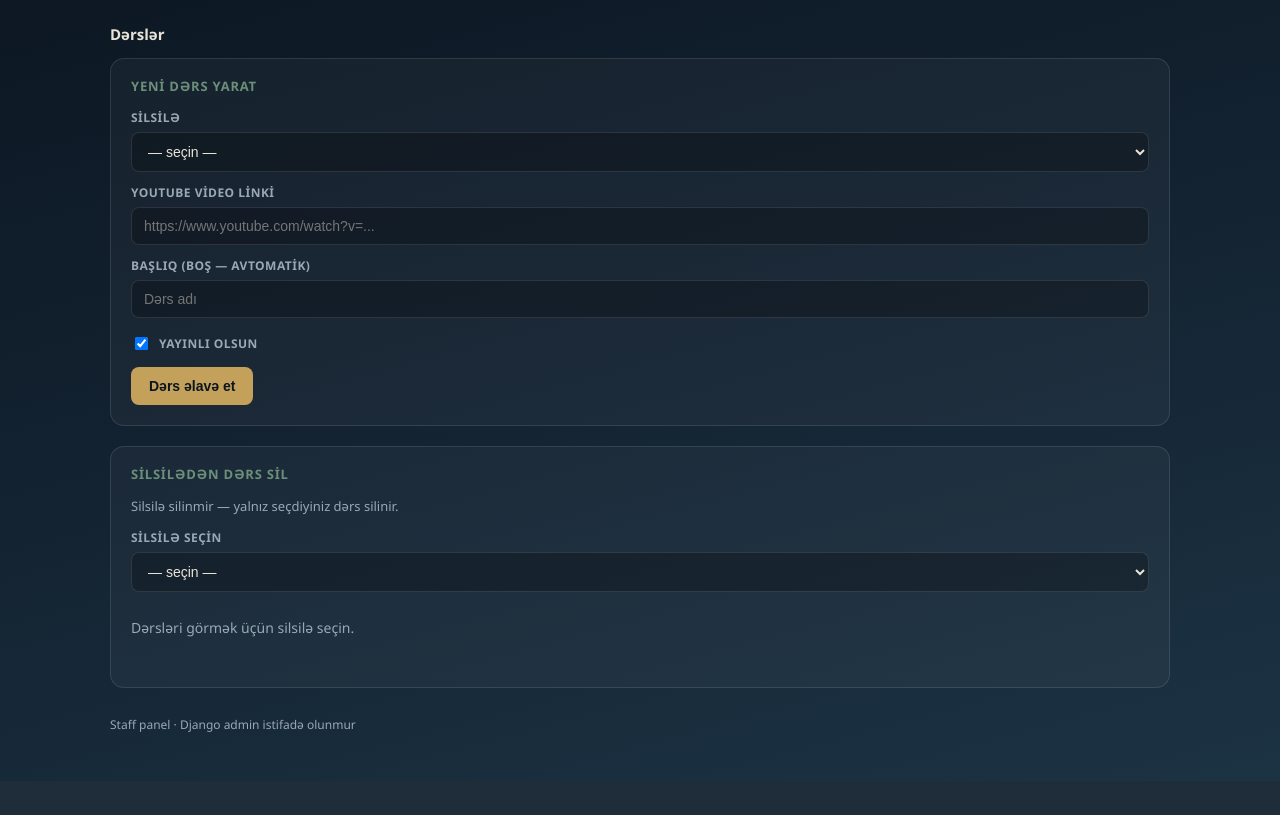
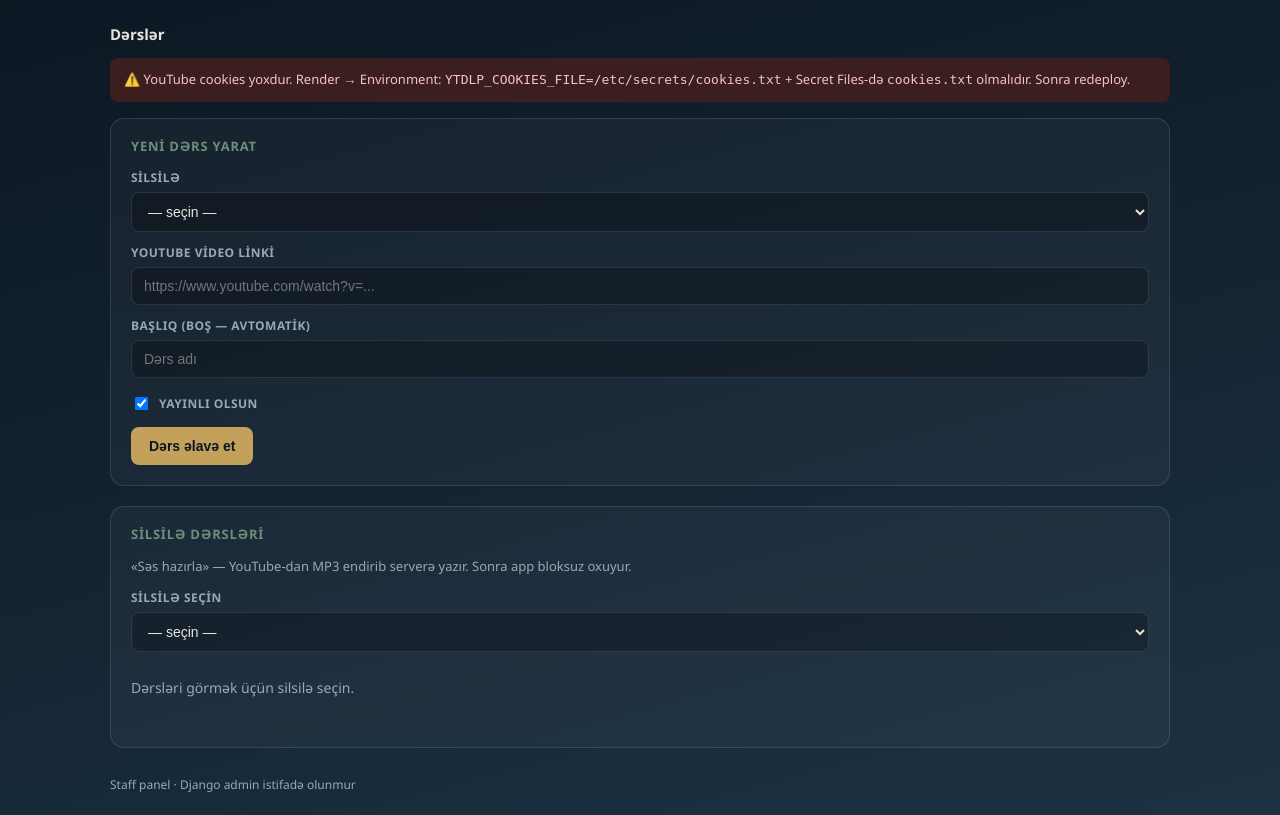
Before and after one commit to kamandaragasafli/siratul-elm, a Django app: page /panel/lessons/ in a window 1280 px wide. Shown: the part 106-921 px from the top of the page. Before the commit the page ends 838 px from the top, so only its background shows below. Run offline with Django 5.2, Linux system fonts and the light colour scheme; the visitor is signed in with stand-in values (Sample User, id 1); data that the repository does not hold is empty.

Commit message:
feat: panel Səs hazırla button + cookies status
Co-authored-by: Cursor <cursoragent@cursor.com>

```diff
--- a/api/dashboard.py
+++ b/api/dashboard.py
@@ -649,6 +649,32 @@ def panel_channels(request):
     return render(request, 'api/panel/channels.html', ctx)
 
 
+def _handle_prepare_lesson_audio(request):
+    from .audio import ensure_audio_file
+    from .ytdlp_opts import cookies_file_path
+
+    lesson_id = (request.POST.get('lesson_id') or '').strip()
+    if not lesson_id.isdigit():
+        return 'Dərs seçilməyib.'
+    lesson = VideoLesson.objects.select_related('series').filter(pk=lesson_id).first()
+    if not lesson:
+        return 'Dərs tapılmadı.'
+
+    cookie_path = cookies_file_path()
+    if not cookie_path:
+        return (
+            'YouTube cookies yoxdur. Render → Environment → '
+            'YTDLP_COOKIES_FILE=/etc/secrets/cookies.txt və Secret File əlavə edin.'
+        )
+
+    ok, err = ensure_audio_file(lesson)
+    if ok:
+        messages.success(request, f'«{lesson.title}» — səs hazırdır.')
+        request._redirect_series_id = lesson.series_id
+        return None
+    return err or 'Səs hazırlanmadı.'
+
+
 @staff_member_required
 @require_http_methods(['GET', 'POST'])
 def panel_lessons(request):
@@ -668,6 +694,13 @@ def panel_lessons(request):
                 if sid:
                     return redirect(f'/panel/lessons/?series={sid}')
                 return redirect('panel-lessons')
+        elif action == 'prepare_audio':
+            form_error = _handle_prepare_lesson_audio(request)
+            if not form_error:
+                sid = getattr(request, '_redirect_series_id', None) or selected_series_id
+                if sid:
+                    return redirect(f'/panel/lessons/?series={sid}')
+                return redirect('panel-lessons')
 
     selected_series = None
     series_lessons = []
@@ -680,6 +713,9 @@ def panel_lessons(request):
                 VideoLesson.objects.filter(series=selected_series).order_by('order', 'id')
             )
 
+    from .ytdlp_opts import cookies_file_path
+
+    cookie_ok = bool(cookies_file_path())
     ctx = _base_ctx('lessons', form_error)
     ctx.update(
         {
@@ -689,6 +725,7 @@ def panel_lessons(request):
             'selected_series': selected_series,
             'selected_series_id': selected_series_id if selected_series else '',
             'series_lessons': series_lessons,
+            'yt_cookies_ok': cookie_ok,
         }
     )
     return render(request, 'api/panel/lessons.html', ctx)
--- a/api/templates/api/panel/lessons.html
+++ b/api/templates/api/panel/lessons.html
@@ -4,6 +4,18 @@
 
 {% block content %}
 <h1 class="page-title">Dərslər</h1>
+
+{% if yt_cookies_ok %}
+<p class="muted" style="margin:0 0 16px;font-size:13px">
+  ✅ YouTube cookies yüklənib — «Səs hazırla» işləyə bilər.
+</p>
+{% else %}
+<p style="margin:0 0 16px;padding:12px 14px;border-radius:8px;background:#3b1f1f;color:#f5c2c2;font-size:13px;line-height:1.45">
+  ⚠️ YouTube cookies yoxdur. Render → Environment:
+  <code>YTDLP_COOKIES_FILE=/etc/secrets/cookies.txt</code>
+  + Secret Files-də <code>cookies.txt</code> olmalıdır. Sonra redeploy.
+</p>
+{% endif %}
 
 <section class="form-panel">
   <h2>Yeni dərs yarat</h2>
@@ -43,8 +55,10 @@
 </section>
 
 <section class="form-panel">
-  <h2>Silsilədən dərs sil</h2>
-  <p class="muted" style="margin:0 0 14px;font-size:13px">Silsilə silinmir — yalnız seçdiyiniz dərs silinir.</p>
+  <h2>Silsilə dərsləri</h2>
+  <p class="muted" style="margin:0 0 14px;font-size:13px">
+    «Səs hazırla» — YouTube-dan MP3 endirib serverə yazır. Sonra app bloksuz oxuyur.
+  </p>
 
   <form method="get" class="form-grid" style="margin-bottom:14px">
     <div class="field full">
@@ -64,19 +78,31 @@
     {% if series_lessons %}
     <table>
       <thead>
-        <tr><th>#</th><th>Dərs</th><th>Status</th><th></th></tr>
+        <tr><th>#</th><th>Dərs</th><th>Status</th><th>Səs</th><th></th></tr>
       </thead>
       <tbody>
         {% for l in series_lessons %}
         <tr>
           <td class="muted">{{ l.order }}</td>
-          <td>{{ l.title|truncatechars:70 }}</td>
+          <td>{{ l.title|truncatechars:60 }}</td>
           <td>
             {% if l.is_published %}<span class="badge">Yayınlı</span>
             {% else %}<span class="badge off">Gizli</span>{% endif %}
           </td>
           <td>
-            <form method="post" class="inline-form"
+            {% if l.audio_file %}<span class="badge">Hazır</span>
+            {% else %}<span class="badge off">Yox</span>{% endif %}
+          </td>
+          <td style="white-space:nowrap">
+            {% if not l.audio_file %}
+            <form method="post" class="inline-form" style="display:inline">
+              {% csrf_token %}
+              <input type="hidden" name="action" value="prepare_audio" />
+              <input type="hidden" name="lesson_id" value="{{ l.id }}" />
+              <button type="submit" class="btn">Səs hazırla</button>
+            </form>
+            {% endif %}
+            <form method="post" class="inline-form" style="display:inline"
                   onsubmit="return confirm('«{{ l.title|escapejs }}» silinsin? Silsilə qalacaq.');">
               {% csrf_token %}
               <input type="hidden" name="action" value="delete_lesson" />
--- a/api/ytdlp_opts.py
+++ b/api/ytdlp_opts.py
@@ -127,6 +127,11 @@ def ytdlp_base_opts(*, use_cookies: bool = True, player_clients: list[str] | Non
         cookiefile = cookies_file_path()
         if cookiefile:
             opts['cookiefile'] = cookiefile
+            logger.info('yt-dlp cookies: %s', cookiefile)
+        else:
+            logger.warning(
+                'yt-dlp: use_cookies=True amma YTDLP_COOKIES_FILE / YTDLP_COOKIES yoxdur'
+            )
 
     opts.update(extra)
     return opts
```
